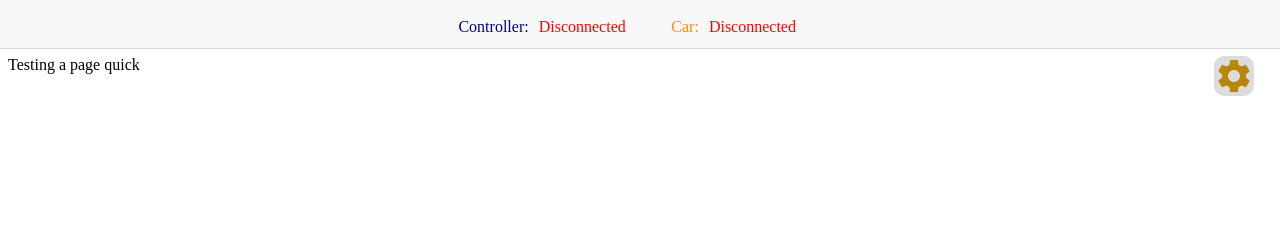
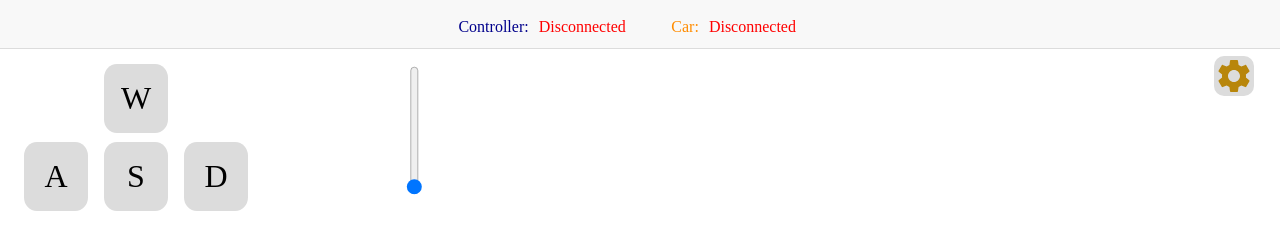
Before and after one commit to AtlasHands/egen310r-car-project, a website: page index.html in a window 1280 px wide. Drawn offline with Linux system fonts and the light colour scheme.

Commit message:
added wasd on page and slider, eventually will add function and slide control for speed

```diff
--- a/css/index.less
+++ b/css/index.less
@@ -1,9 +1,20 @@
 body{
     background-color: white;
+    overflow:hidden;
 }
 .page{
     position: absolute;
-    top: 2.5rem;
+    top: 3rem;
+}
+.inline_data{
+    display:flex;
+}
+p{
+    padding: 0.6rem;
+    margin: 0;
+}
+input{
+    height: 2rem;
 }
 #templates{
     display:none;
@@ -30,6 +41,35 @@ body{
 .connected{
     color: lightgreen;
 }
+.keyboard_icon{
+    padding: 1rem;
+    border-radius: 20%;
+    background-color:gainsboro;
+    font-size:2rem;
+    width: 2rem;
+    text-align: center;
+}
+#wasd{
+    margin-left: 1rem;
+    margin-top: 1rem;
+}
+#slider{
+    transform: rotate(270deg);
+    position: absolute;
+    top: 4rem;
+    overflow: hidden;
+    left: 22rem;
+}
+#w_key{
+    margin-left: 5rem;
+    margin-bottom: 0.6rem;
+}
+.keys{
+    div{
+        margin-right: 1rem;
+    }
+
+}
 #settings_page_content{
     padding-left: .5rem;
 }
@@ -43,7 +83,7 @@ body{
     background-color: gainsboro;
     cursor: pointer;
     position: absolute;
-    top: 1rem;
+    top: .5rem;
     right: 2vw;
     #settings_icon_path{
         fill: darkgoldenrod;
--- a/index.html
+++ b/index.html
@@ -29,7 +29,6 @@
         <div class="pageGroup">
             <div class="page" name="main">
                 <div id="main_page_content">
-                    <p>Testing a page quick</p>
                     <svg id="settings_icon"xmlns="http://www.w3.org/2000/svg" viewBox="0 0 20 20">
                         <path fill="none" d="M0 0h20v20H0V0z"/>
                         <path id="settings_icon_path" d="M15.95
@@ -48,13 +47,26 @@
                         13c-1.65 0-3-1.35-3-3s1.35-3 3-3 3 1.35 3 3-1.35 3-3
                         3z"/>
                     </svg>
+                    <div id="wasd">
+                        <div id="w_key" class="keyboard_icon">W</div>
+                        <div class="inline_data keys">
+                            <div id="a_key" class="keyboard_icon">A</div>
+                            <div id="s_key" class="keyboard_icon">S</div>
+                            <div id="d_key" class="keyboard_icon">D</div>
+                        </div>
+                    </div>
+                    <div id="slider">
+                        <input type="range" min="1" max="100" value="1">
+                    </div>
                 </div>
             </div>
             <div id="settings_page" class="page" name="settings">
                 <div id="settings_page_content">
                         <p>Welcome to the settings page.</p>
-                        <p>Car IP:</p>
-                        <input id="car_ip" type="text">
+                        <div class="inline_data">
+                            <p>Car IP:</p>
+                            <input id="car_ip" type="text">
+                        </div>
                 </div>
 
             </div>
```
Also changed, not shown: css/index.css.
